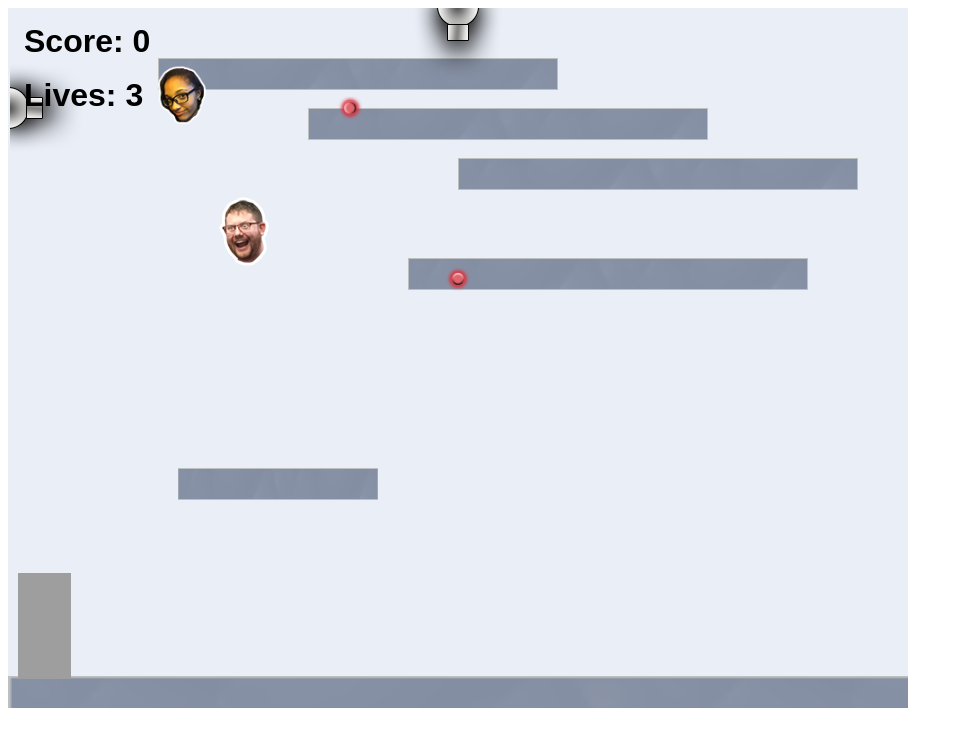
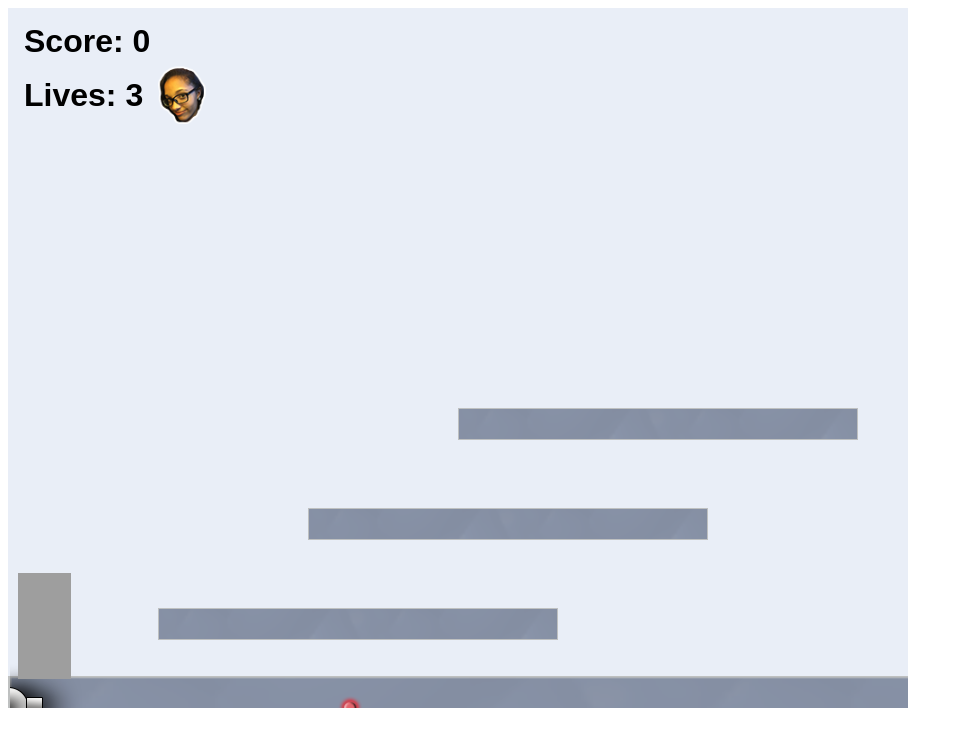
Before and after one commit to Addisonlanglois727/Addisonlanglois727.github.io, a website: page projects/platformer/index.html in a window 1280 px wide. Shown: the whole page, without its empty margins (0-963 px from the left). Drawn offline with Linux system fonts and the light colour scheme; animation ran at ten frames a second.

Commit message:
index.html

```diff
--- a/projects/platformer/js/index.js
+++ b/projects/platformer/js/index.js
@@ -62,5 +62,4 @@ $(document).ready(function () {
         game.score.text = 'Score: ' + (parseInt(/\s+(\S*)$/.exec(game.score.text)[1], 10) + collectable.type.points);
         collectable.kill();
     }
-
 });
--- a/projects/platformer/js/init/cannon.js
+++ b/projects/platformer/js/init/cannon.js
@@ -25,11 +25,7 @@
         let createCannon = cannon.create;
         ////////////////////////////////////////////////////////////////////////
         // ALL YOUR CODE GOES BELOW HERE ///////////////////////////////////////
-        createCannon("left", 100)
-        // example:
-        createCannon("top", 450);
-
-
+        createCannon("left", 700)
         // ALL YOUR CODE GOES ABOVE HERE ///////////////////////////////////////
         ////////////////////////////////////////////////////////////////////////
     };
--- a/projects/platformer/js/init/collectable.js
+++ b/projects/platformer/js/init/collectable.js
@@ -35,12 +35,7 @@
 
         ////////////////////////////////////////////////////////////////////////
         // ALL YOUR CODE GOES BELOW HERE ///////////////////////////////////////
-        createCollectable(type.kennedi, 150, 50, 3, 10)
-        // example:
-        createCollectable(type.steve, 200, 170, 6, 0.7);
-
-
-
+        createCollectable(type.kennedi, 150, 50, 3, 1)
         // ALL YOUR CODE GOES ABOVE HERE ///////////////////////////////////////
         ////////////////////////////////////////////////////////////////////////
     };
--- a/projects/platformer/js/init/platform.js
+++ b/projects/platformer/js/init/platform.js
@@ -28,9 +28,9 @@
 
         ////////////////////////////////////////////////////////////////////////
         // ALL YOUR CODE GOES BELOW HERE ///////////////////////////////////////
-        createPlatform(150, 50);
-        createPlatform(300, 100);
-        createPlatform(450, 150);
+        createPlatform(150, 600);
+        createPlatform(300, 500);
+        createPlatform(450, 400);
         /*
          * ground : here, we create a floor. Given the width of of the platform
          * asset, giving it a scaleX and scaleY of 2 will stretch it across the
@@ -38,9 +38,6 @@
          */
         createPlatform(0, game.world.height - 32, 3, 2);    // DO NOT DELETE
 
-        // example:
-        createPlatform(400, 250);
-        createPlatform(170, 460, 0.5);
 
         // ALL YOUR CODE GOES ABOVE HERE ///////////////////////////////////////
         ////////////////////////////////////////////////////////////////////////
--- a/projects/platformer/js/init/player.js
+++ b/projects/platformer/js/init/player.js
@@ -11,4 +11,5 @@
         game.player = opspark.createPlayer(game);
         game.playerManager = opspark.createPlayerManager(game.player, game);
     };
+
 })(window);
```
Also changed, not shown: index.html (+1 -1 lines), projects/platformer/js/controller/player-manager.js (line endings or trailing spaces).
